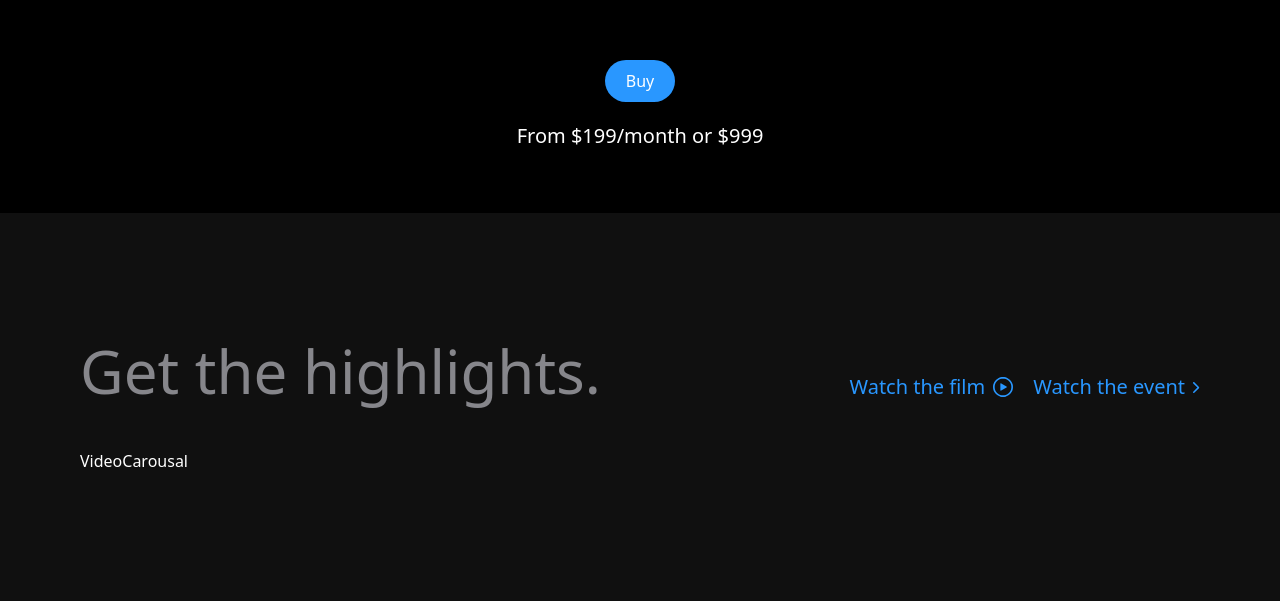
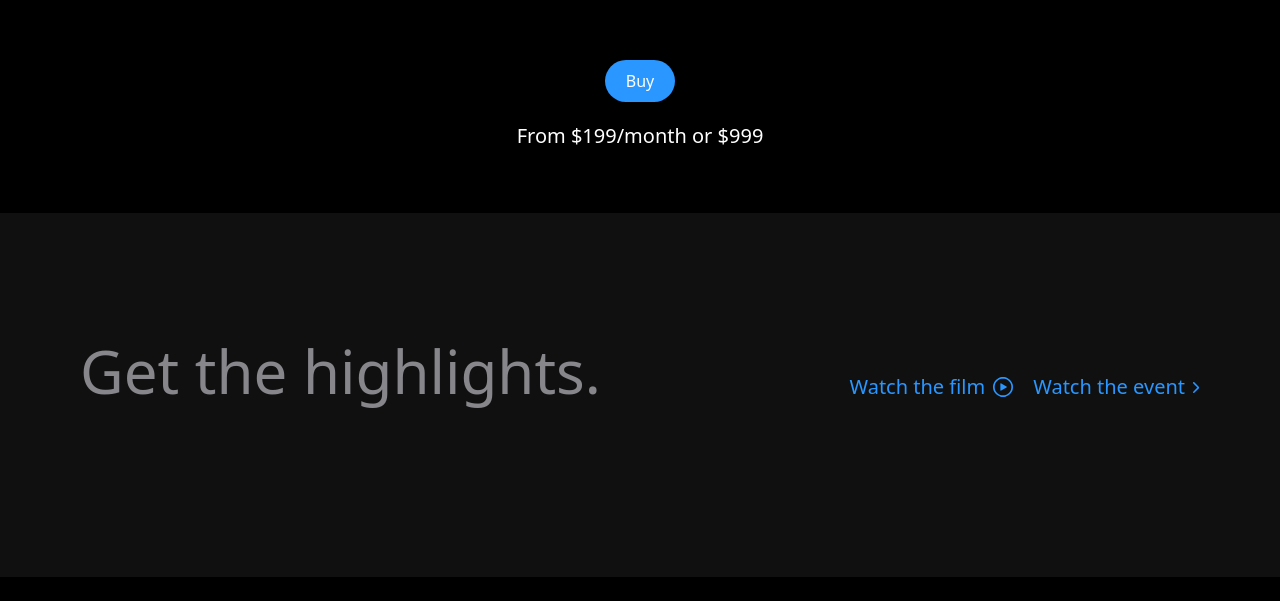
Before and after one commit to DPanvish/Apple-Iphone, a React (Vite) app: page / in a window 1280 px wide. Shown: the part 587-1188 px from the top of the page. After the commit the page ends 1164 px from the top, so only its background shows below. Built offline with nearby package versions, Linux system fonts and the light colour scheme.

Commit message:
VideoCarousal

```diff
--- a/src/components/VideoCarousal.jsx
+++ b/src/components/VideoCarousal.jsx
@@ -1,8 +1,13 @@
 import React from 'react'
+import { highlightsSlides } from '../constants'
 
 const VideoCarousal = () => {
   return (
-    <div>VideoCarousal</div>
+    <>
+      <div className="flex items-center">
+        {/* {highlightsSlides} */}
+      </div>
+    </>
   )
 }
 
--- a/src/constants/index.js
+++ b/src/constants/index.js
@@ -11,7 +11,7 @@ import {
 
 export const navLists = ["Store", "Mac", "iPhone", "Support"];
 
-export const hightlightsSlides = [
+export const highlightsSlides = [
   {
     id: 1,
     textLists: [
```
